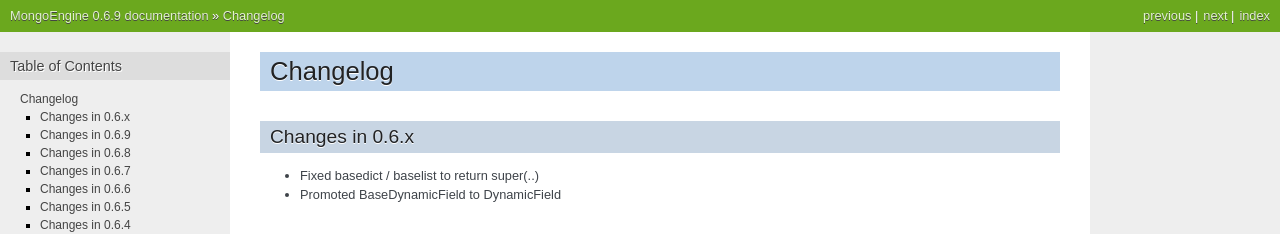
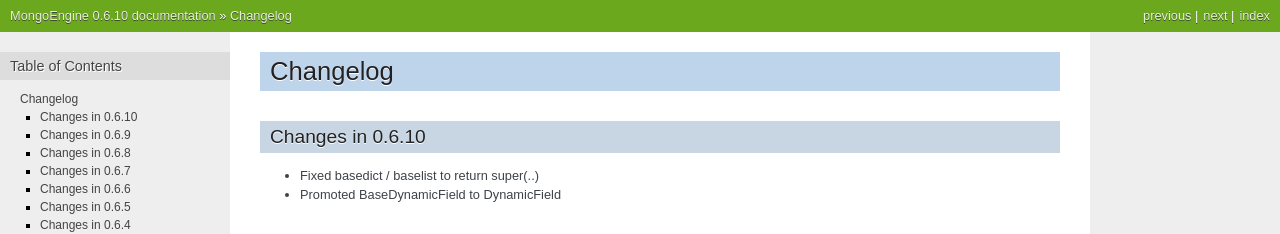
Before and after one commit to MongoEngine/mongoengine, a Sphinx documentation site: the page built from docs/changelog.rst, in a window 1280 px wide and 900 px high. Shown: the top 234 px of the window. Built offline with Sphinx 7.4.7, drawn with Linux system fonts in a browser that asks for light colours; some of the changed text lies outside the part shown.

Commit message:
Releasing Version 0.6.10

```diff
--- a/docs/changelog.rst
+++ b/docs/changelog.rst
@@ -2,8 +2,8 @@
 Changelog
 =========
 
-Changes in 0.6.x
-================
+Changes in 0.6.10
+=================
 - Fixed basedict / baselist to return super(..)
 - Promoted BaseDynamicField to DynamicField
 
--- a/mongoengine/__init__.py
+++ b/mongoengine/__init__.py
@@ -12,7 +12,7 @@ from signals import *
 __all__ = (document.__all__ + fields.__all__ + connection.__all__ +
            queryset.__all__ + signals.__all__)
 
-VERSION = (0, 6, 9)
+VERSION = (0, 6, 10)
 
 
 def get_version():
```
Also changed, not shown: 1 other file.
